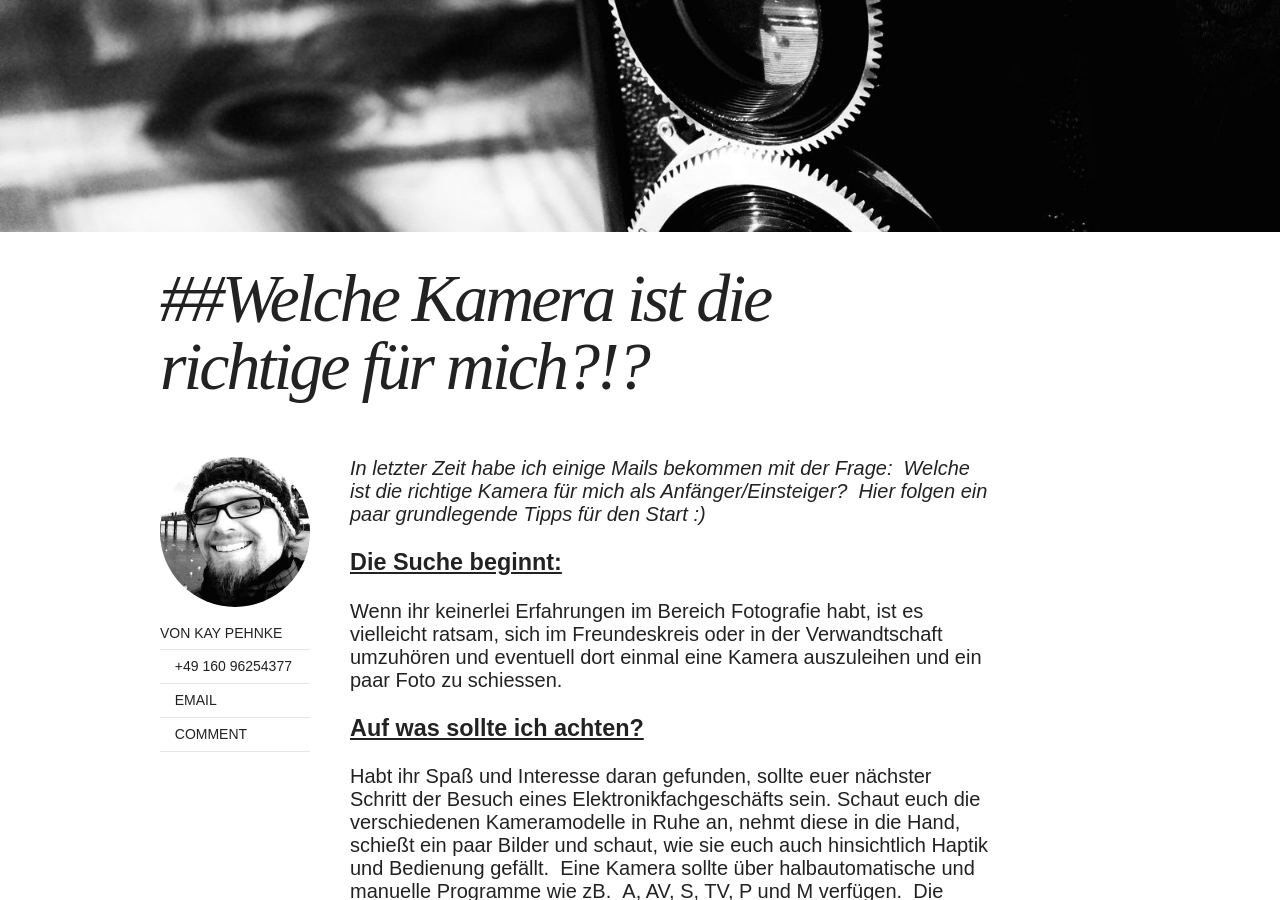
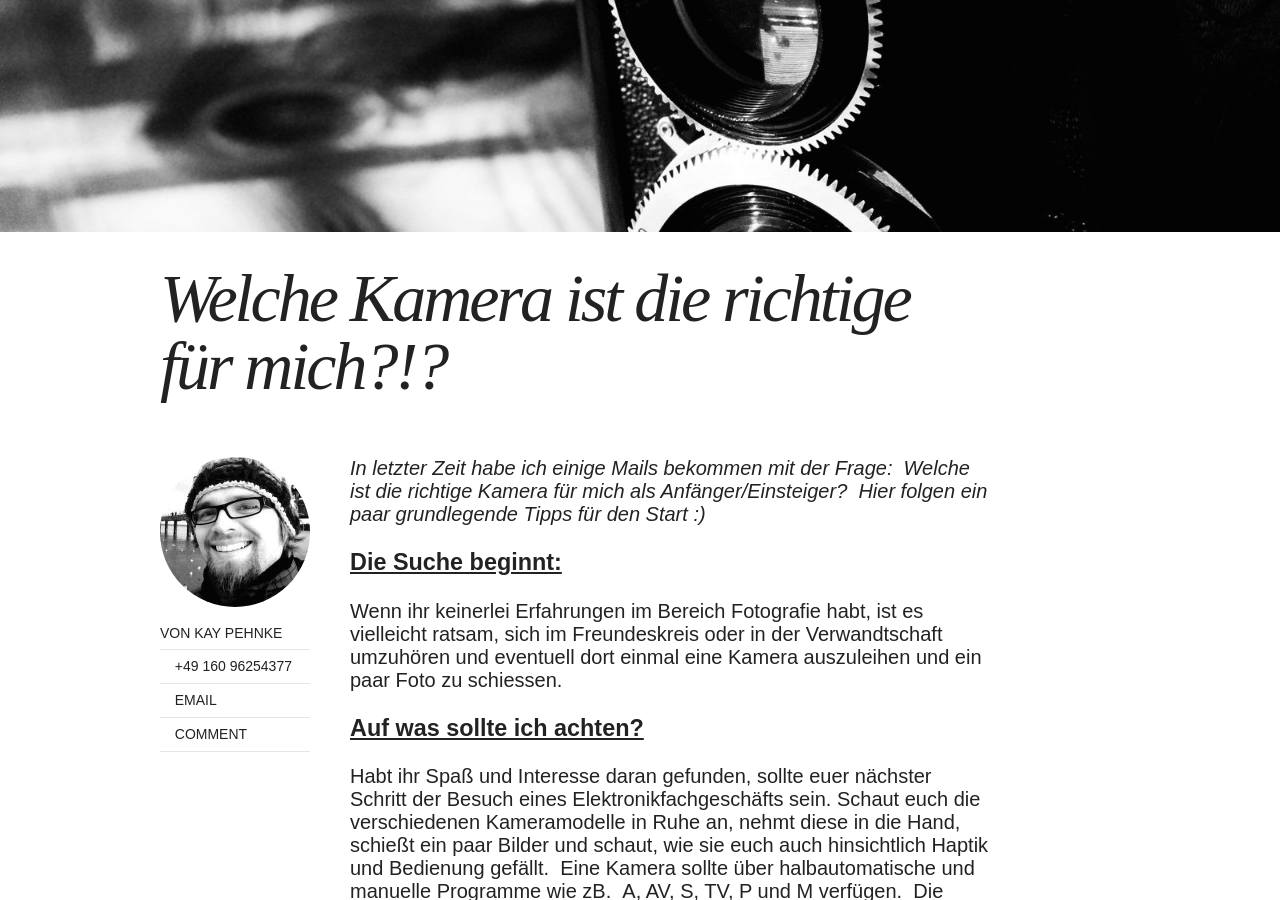
Before and after one commit to kay-pehnke/kay-pehnke.github.io, a Jekyll site: the page built from _posts/2014-04-21-workshop-cam.md, in a window 1280 px wide and 900 px high, scrolled down 354 px. Built offline with Jekyll 4.4.1, drawn with Linux system fonts in a browser that asks for light colours; nearby versions of some CDN libraries; comment, search, counter and statistics services are not loaded.

Commit message:
blog update

```diff
--- a/_posts/2014-04-21-workshop-cam.md
+++ b/_posts/2014-04-21-workshop-cam.md
@@ -1,6 +1,6 @@
 ---
 layout: offer
-title: "##Welche Kamera ist die richtige für mich?!?"
+title: "Welche Kamera ist die richtige für mich?!?"
 description: "Hilfestellung für Anfänger & Einsteiger"
 category: blog
 tags: []
```
